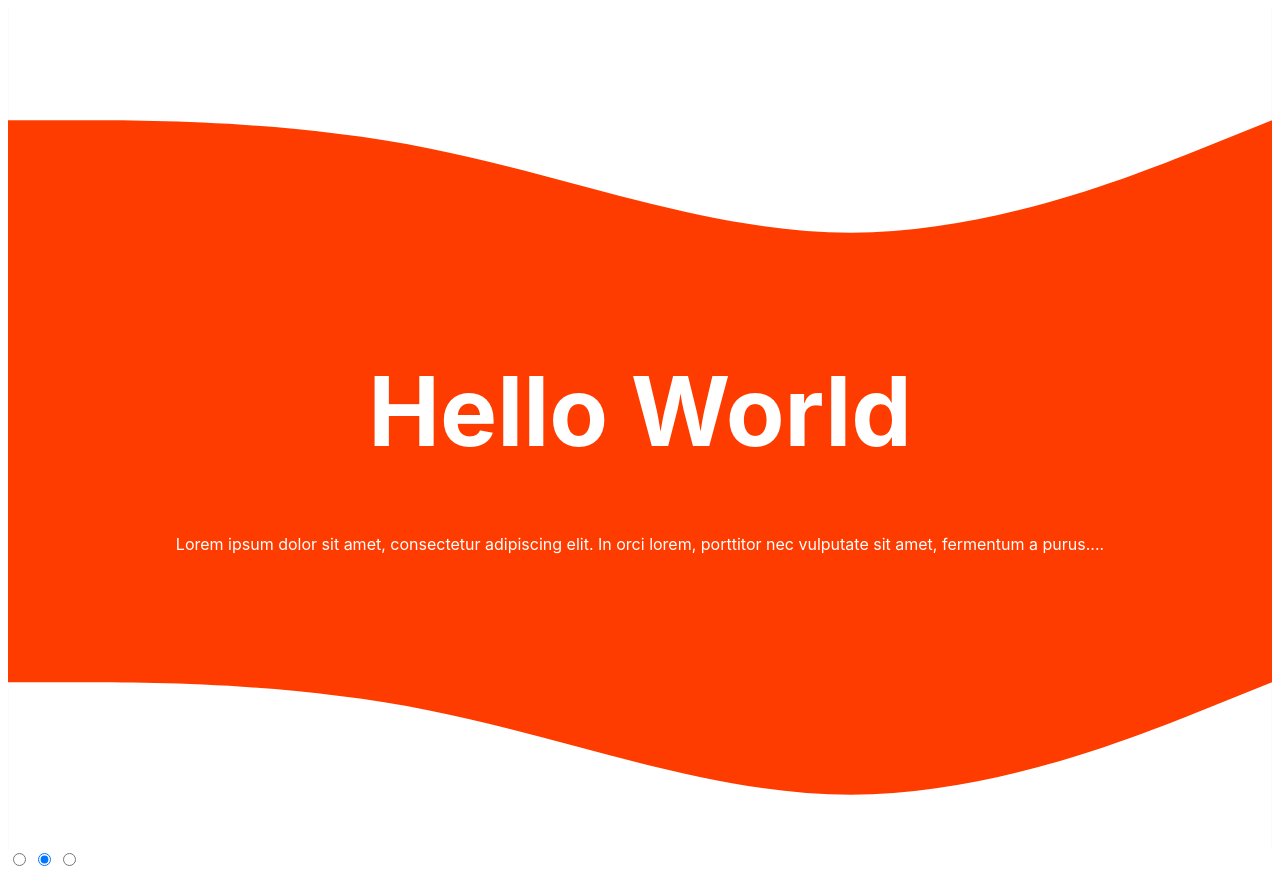
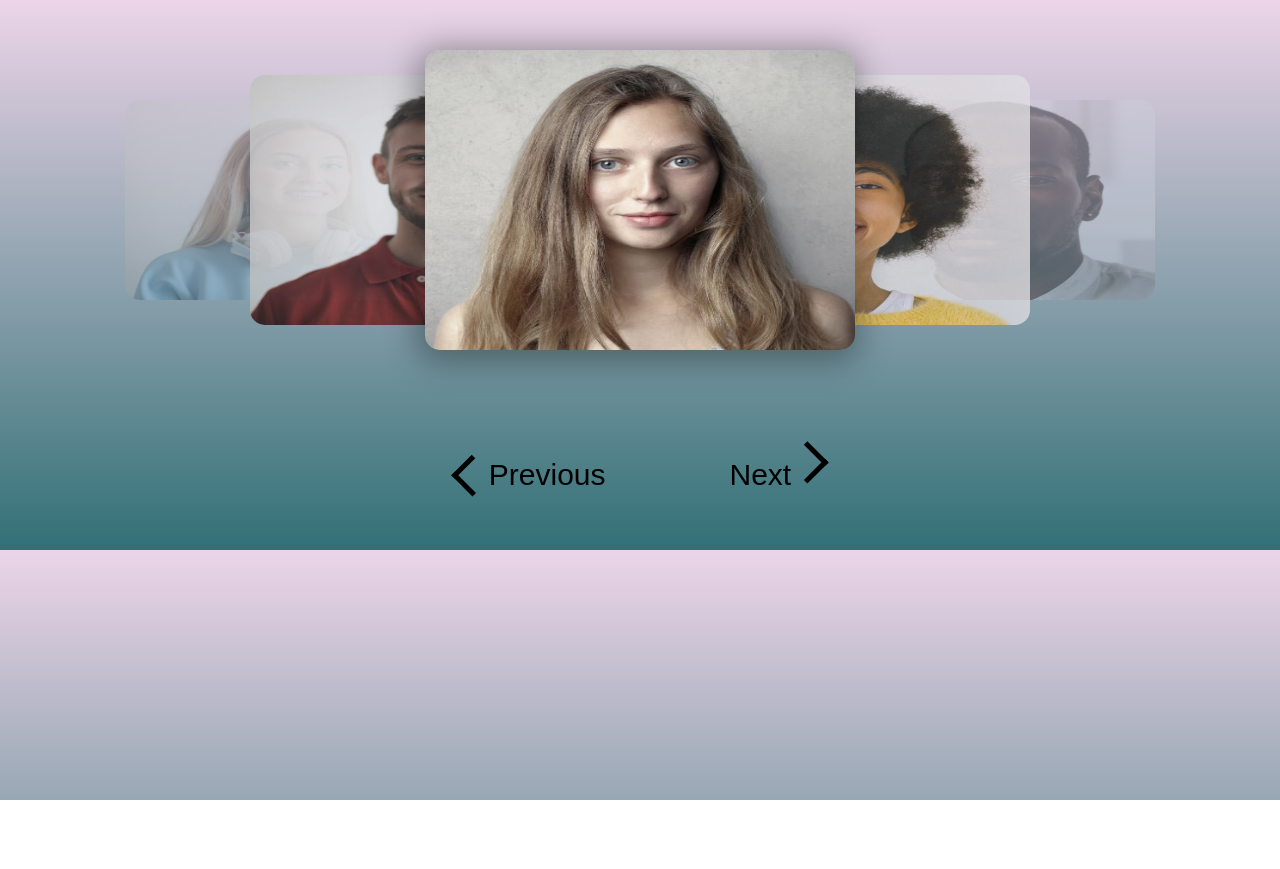
Before and after one commit to dparaiso/static-play, a plain HTML site: page index.html in a window 1280 px wide. Shown: the top 869 px of the page. After the commit the page ends 800 px from the top, so only its background shows below. Drawn offline with Linux system fonts and the light colour scheme.

Commit message:
missing transitions

```diff
--- a/index.html
+++ b/index.html
@@ -6,15 +6,15 @@
     <link rel="stylesheet" type="text/css" href="styles.css"/>
 </head>
 <body>
-    <div class="curved-div">
+    <!-- <div class="curved-div">
         <svg xmlns="http://www.w3.org/2000/svg" viewBox="0 0 1440 320"><path fill="#fff" fill-opacity="1" d="M0,128L80,128C160,128,320,128,480,160C640,192,800,256,960,256C1120,256,1280,192,1360,160L1440,128L1440,0L1360,0C1280,0,1120,0,960,0C800,0,640,0,480,0C320,0,160,0,80,0L0,0Z"></path></svg>
-        <!-- <svg xmlns="http://www.w3.org/2000/svg" viewBox="0 0 1440 320"><path fill="#fff" fill-opacity="1" d="M0,128L80,128C160,128,320,128,480,160C640,192,800,256,960,256C1120,256,1280,192,1360,160L1440,128L1440,320L1360,320C1280,320,1120,320,960,320C800,320,640,320,480,320C320,320,160,320,80,320L0,320Z"></path></svg> -->
         <h1>Hello World</h1>
         <p>Lorem ipsum dolor sit amet, consectetur adipiscing elit. In orci lorem, porttitor nec vulputate sit amet, fermentum a purus....</p>
         <svg xmlns="http://www.w3.org/2000/svg" viewBox="0 0 1440 320"><path fill="#fff" fill-opacity="1" d="M0,128L80,128C160,128,320,128,480,160C640,192,800,256,960,256C1120,256,1280,192,1360,160L1440,128L1440,320L1360,320C1280,320,1120,320,960,320C800,320,640,320,480,320C320,320,160,320,80,320L0,320Z"></path></svg>
 
-    </div>
-    <input type="radio" name="position" />
+    </div> -->
+    <!-- first carousel -->
+    <!-- <input type="radio" name="position" />
     <input type="radio" name="position" checked/>
     <input type="radio" name="position" />
     <main id="carousel">
@@ -27,6 +27,19 @@
         <div class="item">
           <img src="images/3.jpg">
         </div>
-    </main>
+    </main> -->
+
+    <!-- second carousel -->
+    <div class="gallery">
+        <div class="gallery-container">
+            <img class="gallery-item gallery-item-1" src="images/1.jpg" data-index="1">
+            <img class="gallery-item gallery-item-2" src="images/2.jpg" data-index="2">
+            <img class="gallery-item gallery-item-3" src="images/3.jpg" data-index="3">
+            <img class="gallery-item gallery-item-4" src="images/4.jpg" data-index="4">
+            <img class="gallery-item gallery-item-5" src="images/5.jpg" data-index="5">
+        </div>
+        <div class="gallery-controls"></div>
+    </div>
+    <script src="script.js"></script>
 </body>
 </html>
--- /dev/null
+++ b/script.js
@@ -0,0 +1,58 @@
+const galleryContainer = document.querySelector('.gallery-container');
+const galleryControlsContainer = document.querySelector('.gallery-controls');
+const galleryControls = ['previous', 'next'];
+const galleryItems = document.querySelectorAll('.gallery-item');
+
+class Carousel {
+
+    constructor(container, items, controls){
+        this.carouselContainer = container;
+        this.carouselControls = controls;
+        this.carouselArray = [...items];
+    }
+
+    updateGallery(){
+        this.carouselArray.forEach(el => {
+            el.classList.remove('gallery-item-1');
+            el.classList.remove('gallery-item-2');
+            el.classList.remove('gallery-item-3');
+            el.classList.remove('gallery-item-4');
+            el.classList.remove('gallery-item-5');
+        });
+
+        this.carouselArray.slice(0, 5).forEach((el, i) => {
+            el.classList.add(`gallery-item-${i+1}`);
+        });
+    }
+
+    setCurrentState(direction){
+        if (direction.className == 'gallery-controls-previous'){
+            this.carouselArray.unshift(this.carouselArray.pop());
+        }else{
+            this.carouselArray.push(this.carouselArray.shift());
+        }
+        this.updateGallery();
+    }
+
+    setControls() {
+        this.carouselControls.forEach(control => {
+            galleryControlsContainer.appendChild(document.createElement('button')).className = `gallery-controls-${control}`;
+            document.querySelector(`.gallery-controls-${control}`).innerText = control;
+        });
+    }
+
+    useControls(){
+        const triggers = [...galleryControlsContainer.childNodes];
+        triggers.forEach(control => {
+            control.addEventListener('click', e => {
+                e.preventDefault();
+                this.setCurrentState(control);
+            });
+        });
+    }
+}
+
+const exampleCarousel = new Carousel(galleryContainer, galleryItems, galleryControls);
+
+exampleCarousel.setControls();
+exampleCarousel.useControls();
--- a/styles.css
+++ b/styles.css
@@ -1,4 +1,4 @@
-.curved-div {
+/* .curved-div {
   background: #ff3c00;
   color: #FFF;
   text-align: center;
@@ -14,11 +14,11 @@
 
 .curved-div svg {
   display: block;
-}
+} */
 
   /* carousel testing */
 
-.item img {
+/* .item img {
   width: 200px;
   height: 200px;
   border-radius: 50%;
@@ -92,4 +92,173 @@ input:nth-of-type(3) {
 }
 input:nth-of-type(3):checked ~ main#carousel {
     --position: 3;
+} */
+
+
+body{
+  margin: 0;
+  padding: 0;
+  width: 100%;
+  display: flex;
+  flex-direction: row;
+  align-items: center;
+  background: linear-gradient(180deg, rgb(236, 213, 232), rgb(50, 112, 118) 100%);
+
 }
+
+.gallery{
+  width: 100%;
+
+}
+
+.gallery-container{
+  align-items: center;
+  display: flex;
+  height: 400px;
+  margin: 0 auto;
+  max-width: 1000px;
+  position: relative;
+}
+
+.gallery-item{
+  height: 200px;
+  opacity: 0;
+  position: absolute;
+  transition: all 0.3 ease-in-out;
+  width: 330px;
+  z-index: 9;
+  border-radius: 15px;
+  background-size: contain;
+}
+
+.gallery-item-1{
+  left: 15%;
+  opacity: 0.4;
+  transform: translateX(-50%);
+  z-index: 0;
+}
+
+.gallery-item-2, .gallery-item-4 {
+  height: 250px;
+  opacity: 0.8;
+  width: 380px;
+  z-index: 1;
+
+}
+
+.gallery-item-2 {
+  left: 30%;
+  transform: translateX(-50%);
+}
+
+.gallery-item-3 {
+  box-shadow: -2px 5px 33px 6px rgba(0,0,0,0.35);
+  height: 300px;
+  opacity: 1;
+  left: 50%;
+  transform: translateX(-50%);
+  width: 430px;
+  z-index: 2;
+}
+
+.gallery-item-4 {
+  left: 70%;
+  transform: translateX(-50%);
+}
+
+.gallery-item-5 {
+  left: 85%;
+  opacity: 0.4;
+  transform: translateX(-50%);
+  z-index: 0;
+
+}
+
+.gallery-controls {
+  display: flex;
+  justify-content: center;
+  margin: 25px 0;
+  height: 100px;
+}
+
+.gallery-controls button{
+  background-color: transparent;
+  border: 0;
+  cursor: pointer;
+  font-size: 30px;
+  margin: 0 50px;
+  padding: 0 12px;
+  text-transform: capitalize;
+}
+
+.gallery-controls-button:focus {
+  outline: none;
+}
+
+.gallery-controls-previous {
+  position: relative;
+}
+
+.gallery-controls-previous::before {
+  border: solid #000;
+  border-width: 0 5px 5px 0;
+  content: '';
+  display: inline-block;
+  height: 5px;
+  left: -30px;
+  padding: 10px;
+  position: absolute;
+  top: 25%;
+  transform: rotate(135deg) translateY(-50%);
+  transition: left 0.15s ease-in-out;
+  width: 4px;
+}
+
+.gallery-controls-previous:hover::before{
+  left: -40px;
+}
+
+.gallery-controls-next {
+  position: relative;
+}
+
+.gallery-controls-next::before {
+  border:solid #000;
+  border-width: 0 5px 5px 0;
+  content: '';
+  display: inline-block;
+  height: 5px;
+  padding: 10px;
+  position: absolute;
+  right: -30px;
+  top: 45;
+  transform: rotate(-45deg) translateY(-50%);
+  transition: right 0.15s  ease-in-out;
+  width: 5px;
+}
+
+.gallery-controls-next:hover:before {
+  right: -40px;
+}
+
+.gallery-nav {
+  bottom: -15px;
+  display: flex;
+  justify-content: center;
+  list-style: none;
+  padding: 0;
+  position: absolute;
+  width: 100%;
+}
+
+.gallery-nav li{
+  background: #ccc;
+  border-radius: 50%;
+  height: 10px;
+  margin: 0 16px;
+  width: 10px;
+}
+
+.gallery-nav li.gallery-item-selected {
+  background: #555;
+}
```
Also changed, not shown: images/4.jpg (added), images/5.jpg (added).
